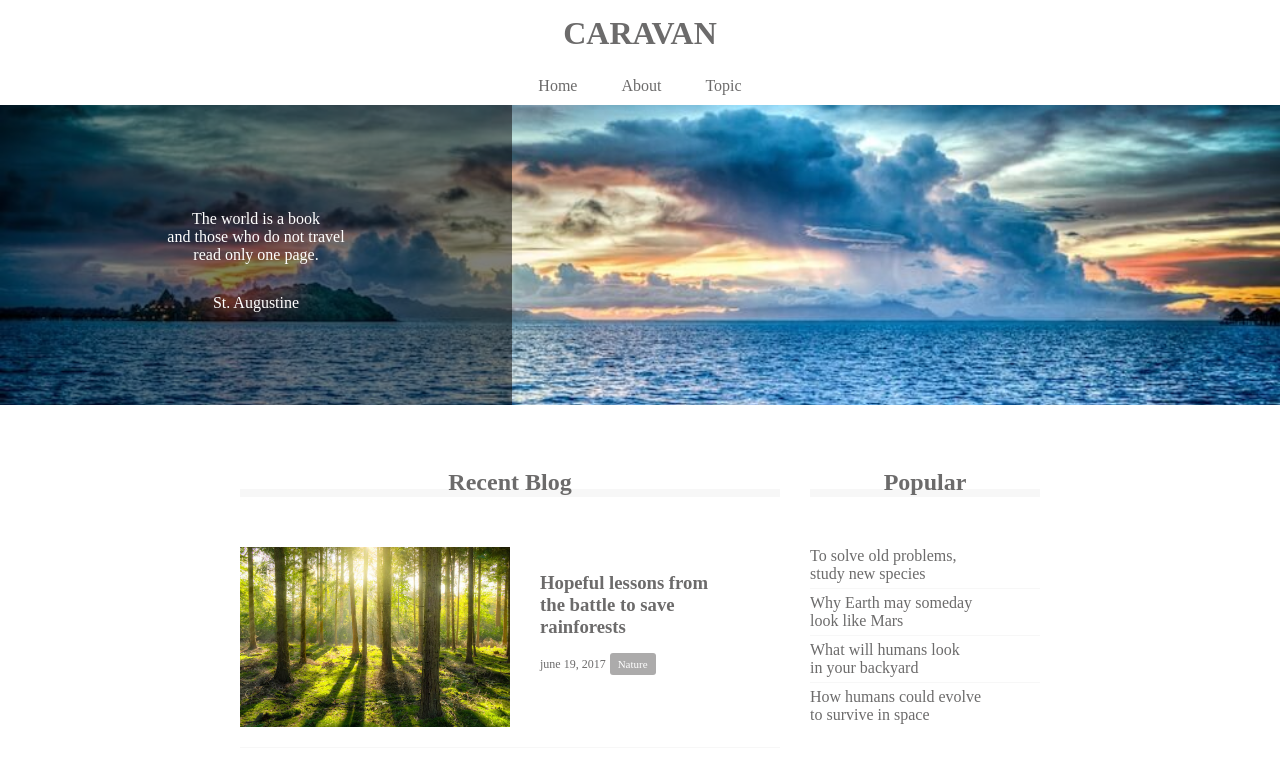
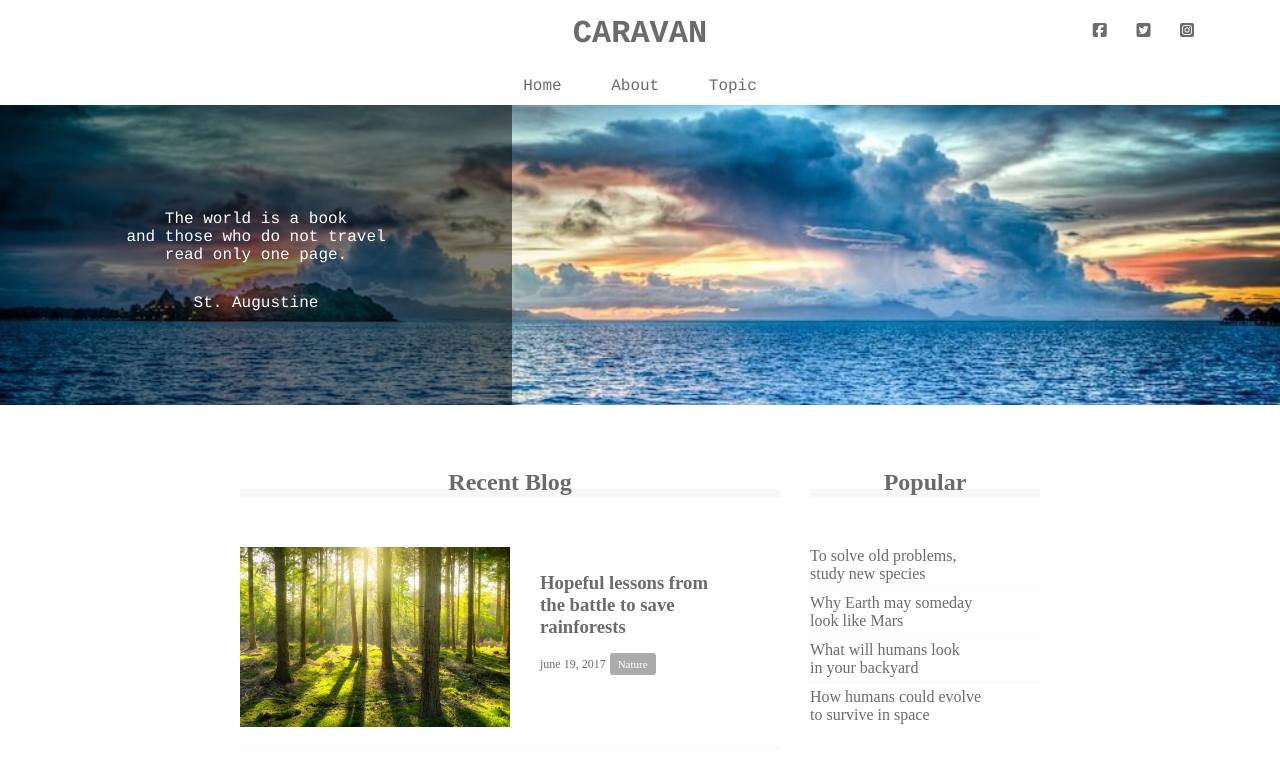
Before and after one commit to magi954/CARAVAN1-10, a plain HTML site: page index.html in a window 1280 px wide. Shown: the top 765 px of the page. Drawn offline with Linux system fonts and the light colour scheme.

Commit message:
[Finish]1-8

```diff
--- a/index.html
+++ b/index.html
@@ -2,6 +2,8 @@
 <html lang="ja">
   <head>
     <meta charset="UTF-8"/>
+     <!-- FontAwesomeの読み込み -->
+    <script src="https://kit.fontawesome.com/de84e03a29.js" crossorigin="anonymous"></script>
     <link rel="stylesheet" href="style.css">
     <title>CARAVAN</title>
   </head>
@@ -12,6 +14,11 @@
       <h1 class="heading">
         <a href="index.html">CARAVAN</a>
       </h1>
+      <div class="social">
+        <i class="fab fa-facebook-square"></i>
+        <i class="fab fa-twitter-square"></i>
+        <i class="fab fa-instagram-square"></i>
+      </div>
     </header>
     <!-- navigation -->
     <nav>
--- a/style.css
+++ b/style.css
@@ -9,11 +9,30 @@ a {
   text-decoration: none;
 }
 
+header,
+nav,
+.main-visual,
+footer {
+  font-family: Chalkduster, "Bradley Hand", Courier, "Segoe Print", sans-serif;
+}
+
 header {
   width: 90%; /* 横幅90% */
   padding: 15px 0;
   margin: 0 auto;
   text-align: center;
+  position: relative;
+}
+
+.social {
+  position: absolute; /* .headerの左上を基準に絶対一で指定する */
+  top: 22px;
+  right: 22px;
+}
+
+.social i {
+  display: inline-block;
+  margin-left: 20px;
 }
 
 header .heading {
@@ -114,12 +133,12 @@ main {
   font-size: 11px;
 }
 
-.pagination{
+.pagination {
   text-align: center;
   padding-top: 50px;
 }
 
-.pagination p{
+.pagination p {
   display: inline-block;
   width: 30px;
   height: 30px;
```
